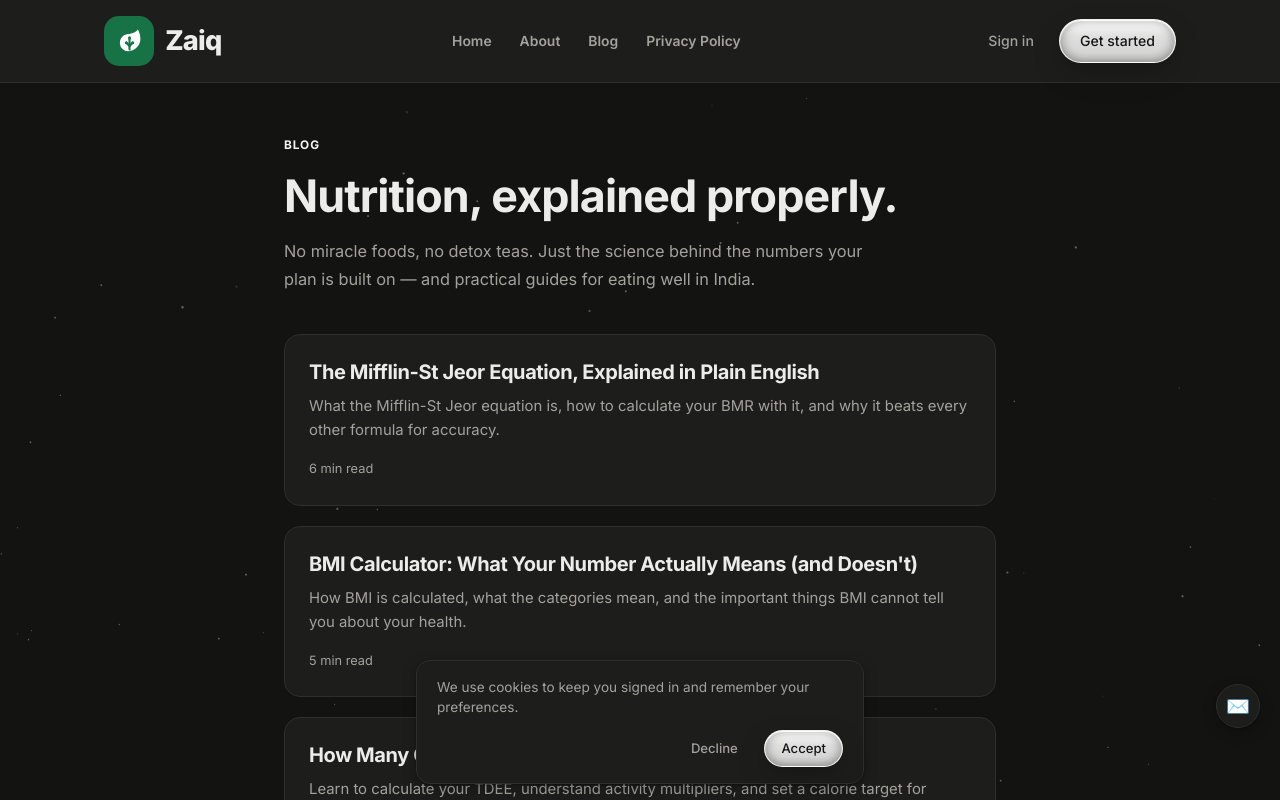
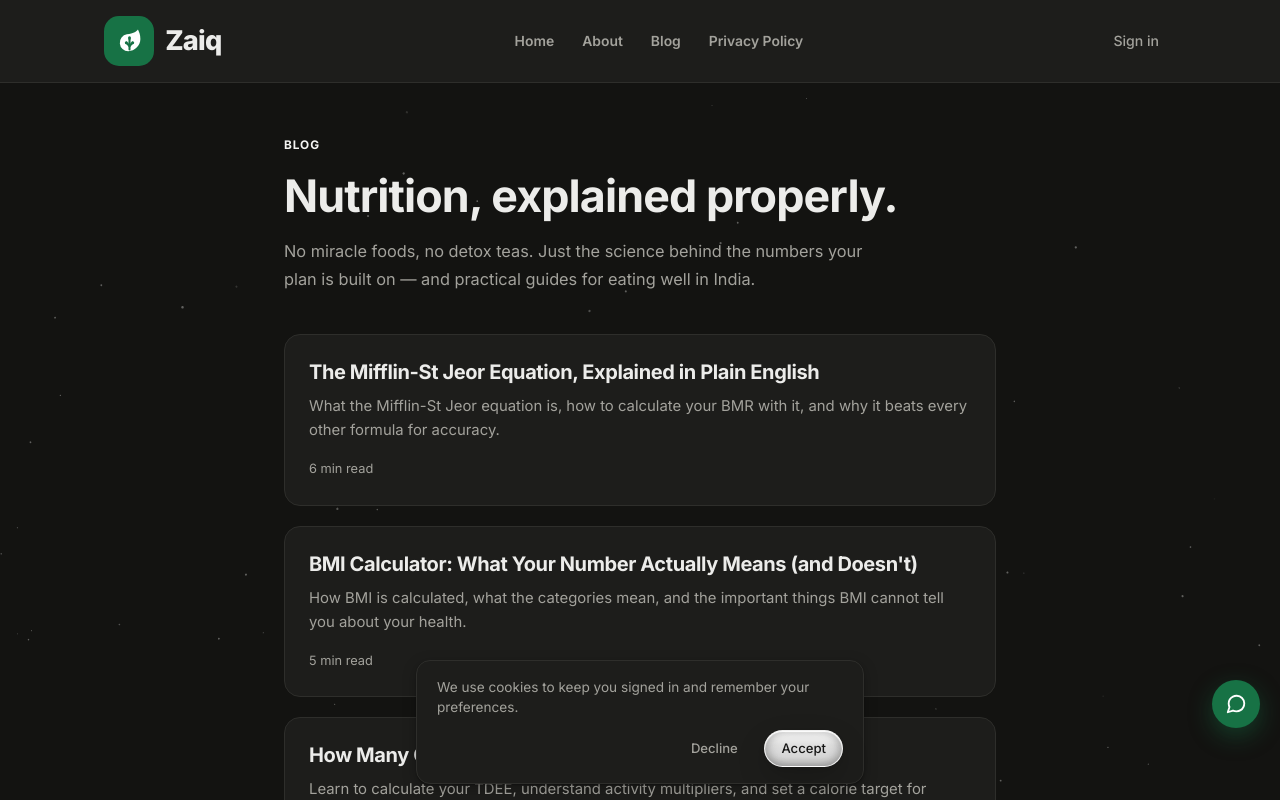
Before and after one commit to verstilearis-sketch/Diet-asisstant-App, a Next.js app: page /blog in a window 1280 px wide. Shown: the top 800 px of the page. Built offline with nearby package versions, Linux system fonts and the light colour scheme.

Commit message:
5 fixes: no nav CTA, no mobile personalization, underline how-it-works, green chat button, mobile food throughout

```diff
--- a/src/app/page.tsx
+++ b/src/app/page.tsx
@@ -48,22 +48,32 @@ const HERO_IMAGES = [  {
   },
 ];
 
-// ── Mobile hero: small food images in a tidy top strip (no text collisions) ──
+// ── Mobile hero: food images spread top-to-bottom like desktop ──
 const HERO_IMAGES_MOBILE = [
   {
     src: '/images/hero/salad-bowl.png',
     alt: 'A fresh salad bowl',
-    className: 'w-16 top-5 left-6 opacity-90',
+    className: 'w-16 top-20 left-3 opacity-90',
   },
   {
     src: '/images/hero/avocado.png',
     alt: 'Half an avocado',
-    className: 'w-14 top-9 left-1/2 -ml-7 opacity-90',
+    className: 'w-14 top-[32%] right-3 opacity-90',
   },
   {
     src: '/images/hero/salmon.png',
     alt: 'A grilled salmon fillet',
-    className: 'w-16 top-5 right-6 opacity-90',
+    className: 'w-16 top-[48%] left-2 opacity-90',
+  },
+  {
+    src: '/images/hero/avocado.png',
+    alt: '',
+    className: 'w-10 top-[64%] right-8 opacity-70',
+  },
+  {
+    src: '/images/hero/salad-bowl.png',
+    alt: '',
+    className: 'w-12 top-[80%] left-6 opacity-70',
   },
 ];
 
@@ -296,29 +306,8 @@ export default function LandingPage() {
         </div>
       </section>
 
-      {/* ── Personalization ───────────────────────────────────── */}
-      {isMobile ? (
-      <section className="container" style={{ paddingTop: '2.5rem', paddingBottom: '2.5rem' }}>
-        <div className="eyebrow" style={{ textAlign: 'center', marginBottom: '0.5rem' }}>Personalization</div>
-        <h2 style={{ textAlign: 'center', fontSize: '1.6rem', marginBottom: '0.6rem' }}>Eat your food. Hit your numbers.</h2>
-        <p style={{ color: 'var(--color-muted)', fontSize: '0.9rem', textAlign: 'center', marginBottom: '1.5rem', maxWidth: 440, marginLeft: 'auto', marginRight: 'auto' }}>
-          Your plan isn’t adapted from some generic template — it’s generated from the dishes of your food culture.
-        </p>
-        <div style={{ display: 'flex', flexDirection: 'column', gap: '0.6rem' }}>
-          {[
-            { n: '01', title: 'Tell us your city', example: '\u201CHyderabad, India\u201D' },
-            { n: '02', title: 'We match your food culture', example: 'Hyderabadi dishes & ingredients' },
-            { n: '03', title: 'Portions tuned to your goals', example: 'Biryani \u00B7 520 kcal \u00B7 32g protein' },
-          ].map((st) => (
-            <div key={st.n} className="glass-card" style={{ padding: '1rem 1.1rem' }}>
-              <div className="mono" style={{ fontSize: '0.7rem', fontWeight: 700, color: 'var(--color-accent)', marginBottom: '0.25rem' }}>{st.n}</div>
-              <div style={{ fontSize: '0.92rem', fontWeight: 650, marginBottom: '0.15rem' }}>{st.title}</div>
-              <div style={{ fontSize: '0.8rem', color: 'var(--color-muted)' }}>{st.example}</div>
-            </div>
-          ))}
-        </div>
-      </section>
-      ) : (
+      {/* ── Personalization (desktop only) ──────────────────────── */}
+      {!isMobile && (
       <FloatingFoodHero
         title="Eat your food. Hit your numbers."
         description="Your plan isn\u2019t adapted from some generic template \u2014 it\u2019s generated from the dishes and ingredients of your food culture, with portions tuned to your calorie and macro targets."
@@ -361,7 +350,7 @@ export default function LandingPage() {
       {isMobile ? (
       <section className="container" style={{ paddingTop: '2.5rem', paddingBottom: '2.5rem' }}>
         <div className="eyebrow" style={{ textAlign: 'center', marginBottom: '0.5rem' }}>How it works</div>
-        <h2 style={{ textAlign: 'center', fontSize: '1.6rem', marginBottom: '1.5rem' }}>Four steps, zero guesswork.</h2>
+        <h2 style={{ textAlign: 'center', fontSize: '1.6rem', marginBottom: '1.5rem', textDecoration: 'underline', textUnderlineOffset: '0.35rem', textDecorationThickness: '2px' }}>Four steps, zero guesswork.</h2>
         <div style={{ display: 'flex', flexDirection: 'column', gap: '0.6rem' }}>
           {STEPS.map((s) => (
             <div key={s.n} className="glass-card" style={{ padding: '1rem 1.1rem' }}>
--- a/src/components/FloatingContact.tsx
+++ b/src/components/FloatingContact.tsx
@@ -9,6 +9,7 @@ const SUPPORT_EMAIL = 'xycicdoctor@gmail.com';
 
 export function FloatingContact() {
   const [hover, setHover] = useState(false);
+  const [active, setActive] = useState(false);
 
   return (
     <a
@@ -17,27 +18,30 @@ export function FloatingContact() {
       title="Contact support"
       onMouseOver={() => setHover(true)}
       onMouseOut={() => setHover(false)}
+      onTouchStart={() => setActive(true)}
+      onTouchEnd={() => setActive(false)}
       style={{
         position: 'fixed',
         bottom: '4.5rem',
         right: '1.25rem',
         zIndex: 9000,
-        width: '2.75rem',
-        height: '2.75rem',
+        width: '3rem',
+        height: '3rem',
         borderRadius: '50%',
-        background: 'var(--color-surface)',
-        border: '1px solid var(--color-border)',
+        background: 'var(--color-brand)',
+        border: 'none',
         display: 'inline-flex',
         alignItems: 'center',
         justifyContent: 'center',
-        fontSize: '1.2rem',
         textDecoration: 'none',
-        boxShadow: 'var(--shadow-card)',
-        transform: hover ? 'translateY(-2px)' : 'translateY(0)',
+        boxShadow: '0 8px 24px rgba(23, 114, 69, 0.45)',
+        transform: active ? 'scale(0.92)' : hover ? 'translateY(-2px)' : 'translateY(0)',
         transition: 'transform 0.15s ease',
       }}
     >
-      ✉️
+      <svg width="22" height="22" viewBox="0 0 24 24" fill="none" stroke="#fff" strokeWidth="2" strokeLinecap="round" strokeLinejoin="round" aria-hidden="true">
+        <path d="M21 11.5a8.38 8.38 0 0 1-.9 3.8 8.5 8.5 0 0 1-7.6 4.7 8.38 8.38 0 0 1-3.8-.9L3 21l1.9-5.7a8.38 8.38 0 0 1-.9-3.8 8.5 8.5 0 0 1 4.7-7.6 8.38 8.38 0 0 1 3.8-.9h.5a8.48 8.48 0 0 1 8 8v.5z" />
+      </svg>
     </a>
   );
 }
--- a/src/components/SiteNav.tsx
+++ b/src/components/SiteNav.tsx
@@ -56,9 +56,6 @@ export function SiteNav({ links = DEFAULT_LINKS }: { links?: NavLink[] }) {
         </div>
         <div style={{ display: 'flex', gap: '0.5rem', alignItems: 'center' }}>
           <Link href="/auth?mode=signin" className="btn-ghost nav-signin">Sign in</Link>
-          <Link href="/auth?mode=signup" className="btn-primary nav-cta" style={{ padding: '0.6rem 1.25rem', fontSize: '0.88rem' }}>
-            Get started
-          </Link>
           <button
             type="button"
             className="nav-menu-btn"
```
